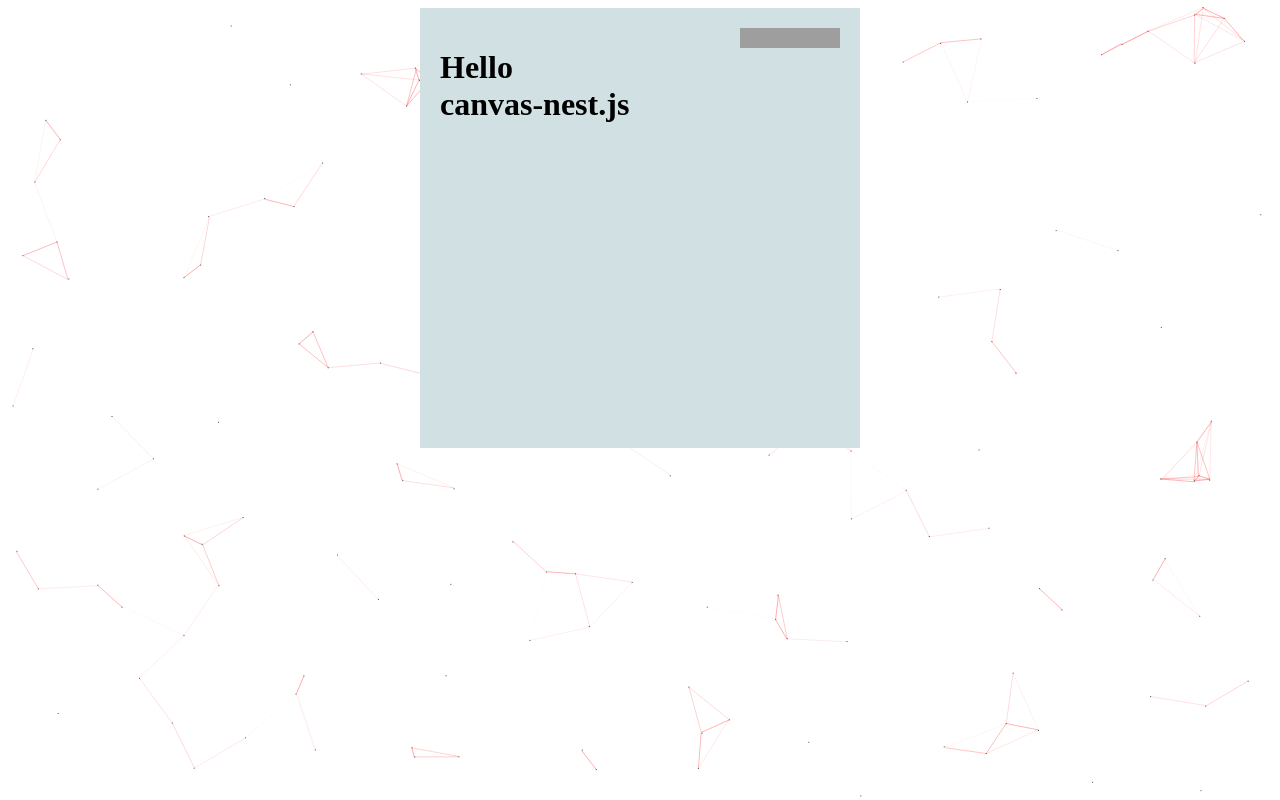
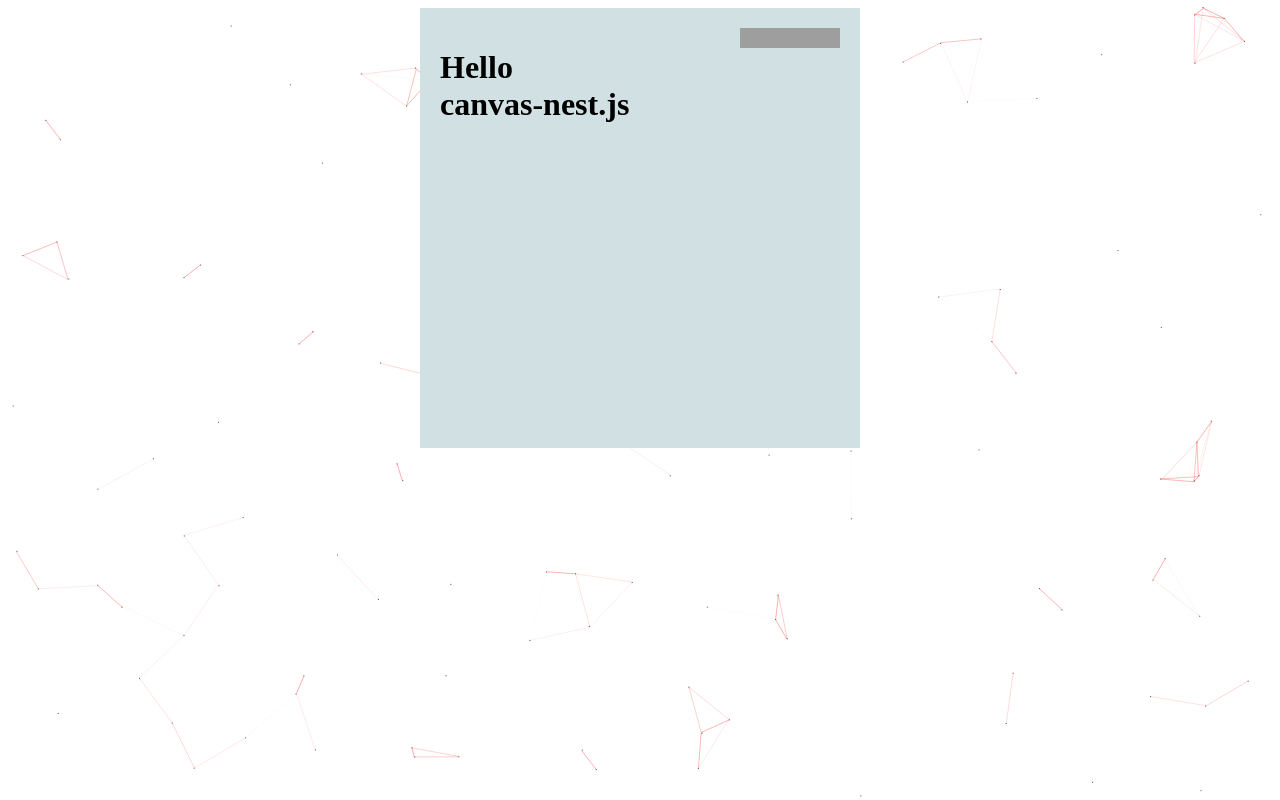
Before and after one commit to hustcc/canvas-nest.js, a plain HTML site: page demo.html in a window 1280 px wide. Drawn offline with Linux system fonts and the light colour scheme; grey boxes are pictures that could not be loaded.

Commit message:
add config : lines number and update md

```diff
--- a/canvas-nest.js
+++ b/canvas-nest.js
@@ -1,83 +1,83 @@
-"use strict";
 ! function() {
-    function u(b, f, a) {
-        return b.getAttribute(f) || a
+	function F(c, e, d) {
+		return c.getAttribute(e) || d
 	}
 
-    function c() {
-        var f = document.getElementsByTagName("script"),
-            a = f.length,
-            h = f[a - 1],
-            b, j, g;
-        b = u(h, "zIndex", -1);
-        j = u(h, "opacity", 0.5);
-        g = u(h, "color", "0,0,0");
+	function k(c) {
+		return document.getElementsByTagName(c)
+	}
+
+	function y() {
+		var e = k("script"),
+			c = e.length,
+			d = e[c - 1];
 		return {
-            l: a,
-            z: b,
-            o: j,
-            c: g
+			l: c,
+			z: F(d, "zIndex", -1),
+			o: F(d, "opacity", 0.5),
+			c: F(d, "color", "0,0,0"),
+			n: F(d, "count", 150)
 		}
 	}
 
-    function B() {
-        i.width = window.innerWidth || document.documentElement.clientWidth || document.body.clientWidth, i.height = window.innerHeight || document.documentElement.clientHeight || document.body.clientHeight
+	function g() {
+		q.width = window.innerWidth || document.documentElement.clientWidth || document.body.clientWidth, q.height = window.innerHeight || document.documentElement.clientHeight || document.body.clientHeight
 	}
 
-    function C() {
-        z.clearRect(0, 0, i.width, i.height);
-        var a = [A].concat(e);
-        e.forEach(function(o) {
-            o.x += o.xa, o.y += o.ya, o.xa *= o.x > i.width || o.x < 0 ? -1 : 1, o.ya *= o.y > i.height || o.y < 0 ? -1 : 1, z.fillRect(o.x - 0.5, o.y - 0.5, 1, 1);
-            for (var j = 0; j < a.length; j++) {
-                var k = a[j];
-                if (o !== k && null !== k.x && null !== k.y) {
-                    var b, h = o.x - k.x,
-                        f = o.y - k.y,
-                        g = h * h + f * f;
-                    g < k.max && (k === A && g >= k.max / 2 && (o.x -= 0.03 * h, o.y -= 0.03 * f), b = (k.max - g) / k.max, z.beginPath(), z.lineWidth = b / 2, z.strokeStyle = "rgba(" + D.c + "," + (b + 0.2) + ")", z.moveTo(o.x, o.y), z.lineTo(k.x, k.y), z.stroke())
+	function f() {
+		w.clearRect(0, 0, q.width, q.height);
+		var c = [h].concat(s);
+		s.forEach(function(r) {
+			r.x += r.xa, r.y += r.ya, r.xa *= r.x > q.width || r.x < 0 ? -1 : 1, r.ya *= r.y > q.height || r.y < 0 ? -1 : 1, w.fillRect(r.x - 0.5, r.y - 0.5, 1, 1);
+			for (var i = 0; i < c.length; i++) {
+				var e = c[i];
+				if (r !== e && null !== e.x && null !== e.y) {
+					var d, l = r.x - e.x,
+						n = r.y - e.y,
+						m = l * l + n * n;
+					m < e.max && (e === h && m >= e.max / 2 && (r.x -= 0.03 * l, r.y -= 0.03 * n), d = (e.max - m) / e.max, w.beginPath(), w.lineWidth = d / 2, w.strokeStyle = "rgba(" + b.c + "," + (d + 0.2) + ")", w.moveTo(r.x, r.y), w.lineTo(e.x, e.y), w.stroke())
 				}
 			}
-            a.splice(a.indexOf(o), 1)
-        }), m(C)
+			c.splice(c.indexOf(r), 1)
+		}), o(f)
 	}
-    var i = document.createElement("canvas"),
-        D = c(),
-        n = "c_n" + D.l,
-        z = i.getContext("2d");
-    i.id = n;
-    i.style.cssText = "position:fixed;top:0;left:0;z-index:" + D.z + ";opacity:" + D.o;
-    document.getElementsByTagName("body")[0].appendChild(i);
-    B(), window.onresize = B;
-    var m = function() {
-        return window.requestAnimationFrame || window.webkitRequestAnimationFrame || window.mozRequestAnimationFrame || window.oRequestAnimationFrame || window.msRequestAnimationFrame || function(a) {
-            window.setTimeout(a, 1000 / 60)
+	var q = document.createElement("canvas"),
+		b = y(),
+		j = "c_n" + b.l,
+		w = q.getContext("2d");
+	q.id = j;
+	q.style.cssText = "position:fixed;top:0;left:0;z-index:" + b.z + ";opacity:" + b.o;
+	k("body")[0].appendChild(q);
+	g(), window.onresize = g;
+	var o = function() {
+		return window.requestAnimationFrame || window.webkitRequestAnimationFrame || window.mozRequestAnimationFrame || window.oRequestAnimationFrame || window.msRequestAnimationFrame || function(c) {
+			window.setTimeout(c, 1000 / 60)
 		}
 	}(),
-        A = {
+		h = {
 			x: null,
 			y: null,
 			max: 20000
 		};
-    window.onmousemove = function(a) {
-        a = a || window.event, A.x = a.clientX, A.y = a.clientY
-    }, window.onmouseout = function(a) {
-        A.x = null, A.y = null
+	window.onmousemove = function(c) {
+		c = c || window.event, h.x = c.clientX, h.y = c.clientY
+	}, window.onmouseout = function(c) {
+		h.x = null, h.y = null
 	};
-    for (var e = [], t = 0; 150 > t; t++) {
-        var l = Math.random() * i.width,
-            x = Math.random() * i.height,
-            r = 2 * Math.random() - 1,
-            d = 2 * Math.random() - 1;
-        e.push({
-            x: l,
-            y: x,
-            xa: r,
-            ya: d,
+	for (var s = [], G = 0; b.n > G; G++) {
+		var p = Math.random() * q.width,
+			E = Math.random() * q.height,
+			a = 2 * Math.random() - 1,
+			v = 2 * Math.random() - 1;
+		s.push({
+			x: p,
+			y: E,
+			xa: a,
+			ya: v,
 			max: 6000
 		})
 	}
 	setTimeout(function() {
-        C()
+		f()
 	}, 100)
 }();
--- a/demo.html
+++ b/demo.html
@@ -11,7 +11,7 @@
   <h1>Hello <br />canvas-nest.js</h1>
 </div>
 
-<script type="text/javascript" color="255,0,0" opacity='0.7' zIndex="-2" src="canvas-nest.js"></script>
+<script type="text/javascript" color="255,0,0" opacity='0.7' zIndex="-2" count="120" src="canvas-nest.js"></script>
 
 <script type="text/javascript">
     function async_load() {
```
Also changed, not shown: README-zh.md, README.md, canvas-nest.min.js. Lines whose indentation alone changed are shown as unchanged.
